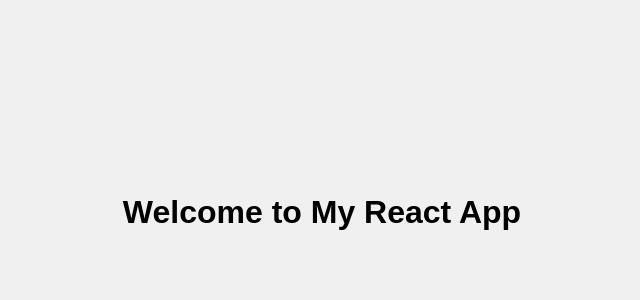
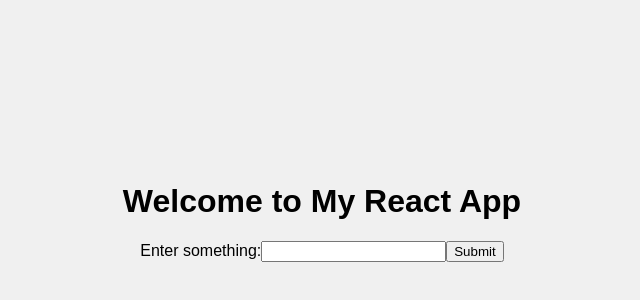
Before and after one commit to toyomoly/zod-validate-sample, a React (Create React App) app: page / in a window 1280 px wide. Shown: the part 188-488 px from the top of the page, without its empty margins (318-958 px from the left). Built offline with nearby package versions, Linux system fonts and the light colour scheme; the HTML template or start-up script is replaced by a standard one.

Commit message:
コンポーネントの作成

```diff
--- a/src/App.js
+++ b/src/App.tsx
@@ -1,10 +1,12 @@
 import React from 'react';
 import './App.css';
+import FormComponent from './components/FormComponent';
 
 function App() {
   return (
     <div className="App">
       <h1>Welcome to My React App</h1>
+      <FormComponent />
     </div>
   );
 }
--- /dev/null
+++ b/src/components/FormComponent.tsx
@@ -0,0 +1,26 @@
+import React, { useState, ChangeEvent, FormEvent } from 'react';
+
+function FormComponent() {
+  const [inputValue, setInputValue] = useState<string>('');
+
+  const handleChange = (event: ChangeEvent<HTMLInputElement>) => {
+    setInputValue(event.target.value);
+  };
+
+  const handleSubmit = (event: FormEvent) => {
+    event.preventDefault();
+    alert(`Submitted value: ${inputValue}`);
+  };
+
+  return (
+    <form onSubmit={handleSubmit}>
+      <label>
+        Enter something:
+        <input type="text" value={inputValue} onChange={handleChange} />
+      </label>
+      <button type="submit">Submit</button>
+    </form>
+  );
+}
+
+export default FormComponent;
```
